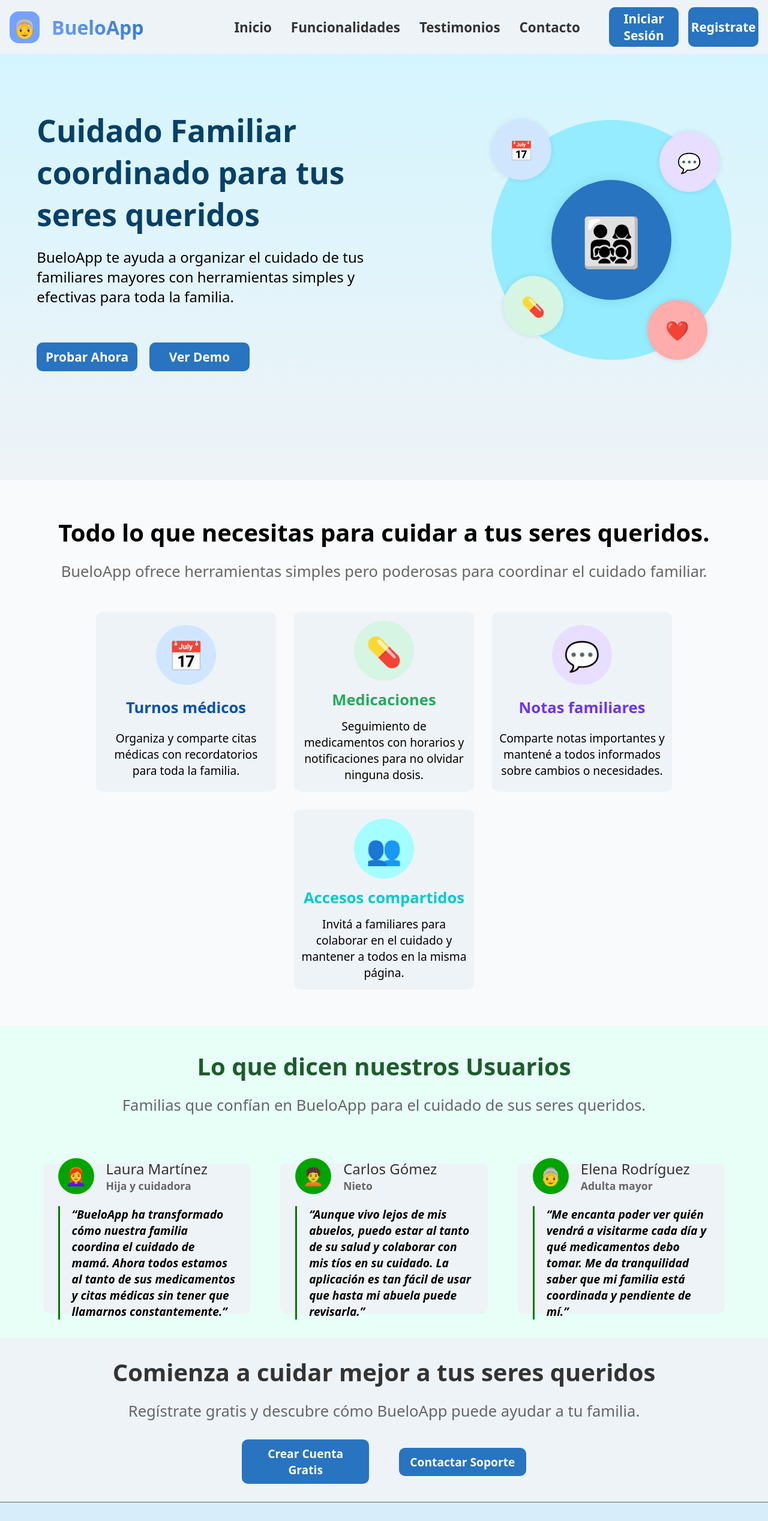
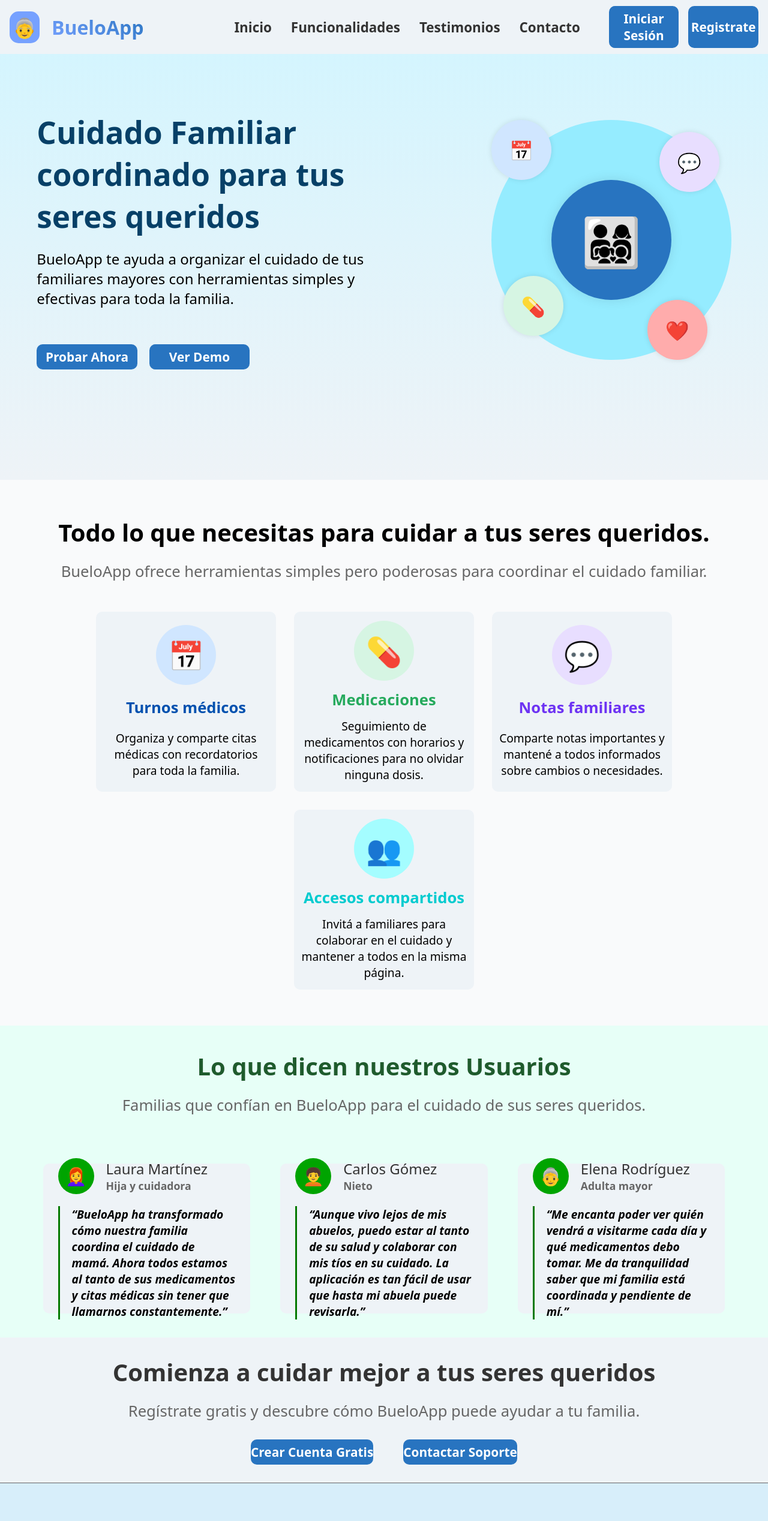
Before and after one commit to LautyDeveloper/buelo-landing, a React (Vite) app: page / in a window 1280 px wide. Shown: the top 2536 px of the page at 60% size. Built offline with nearby package versions, Linux system fonts and the light colour scheme.

Commit message:
Estilizando Botones en App.css

```diff
--- a/src/App.css
+++ b/src/App.css
@@ -6,7 +6,7 @@
     Oxygen, Ubuntu, Cantarell, "Open Sans", "Helvetica Neue", sans-serif;
 }
 button {
-  width: 50%;
+  padding: 10px 0;
   border-radius: 10px;
   border: none;
   outline: none;
@@ -20,4 +20,12 @@ button {
 
 button:hover {
   background-color: var(--CTAHoveredColor);
+  border: none;
+  color: white;
 }
+
+@media (min-width: 768px) {
+  button {
+    padding: 7px 0;
+  }
+}
--- a/src/views/Hero/components/header/header.css
+++ b/src/views/Hero/components/header/header.css
@@ -76,9 +76,8 @@ nav ul li a:hover {
   flex-direction: column;
   gap: 1rem;
 }
-
 .nav-buttons-container button {
-  padding: 5px 0;
+  width: 100%;
 }
 /* ...lo de antes queda igual... */
 
@@ -137,6 +136,6 @@ nav ul li a:hover {
     justify-content: space-between;
   }
   .nav-buttons-container button {
-    width: 100%;
+    width: 50%;
   }
 }
--- a/src/views/Hero/hero.css
+++ b/src/views/Hero/hero.css
@@ -55,6 +55,9 @@
   justify-content: space-between;
   align-items: center;
   gap: 20px;
+}
+.hero-container .hero-information .information-buttons button {
+  width: 50%;
 }
 
 @media (min-width: 768px) {
@@ -136,9 +139,7 @@
   .hero-container .hero-information .information-buttons {
     justify-content: flex-start;
   }
-
   .hero-container .hero-information .information-buttons button {
-    padding: 10px 0;
     width: 30%;
   }
   .hero-container .hero-information .information-text h1 {
--- a/src/views/separator/separator.css
+++ b/src/views/separator/separator.css
@@ -15,23 +15,9 @@
   align-items: center;
   gap: 30px;
 }
-.separator .separator-buttons-container button {
-  padding: 15px 20px;
-  font-size: 1rem;
-  border: none;
-  outline: none;
-  background-color: var(--CTAColor);
-  color: white;
-  font-weight: 700;
-  border-radius: 10px;
-}
 
 @media (min-width: 768px) {
   .separator .separator-buttons-container {
     gap: 50px;
   }
-  .separator .separator-buttons-container button {
-    font-size: 1.2rem;
-    padding: 10px 15px;
-  }
 }
```
